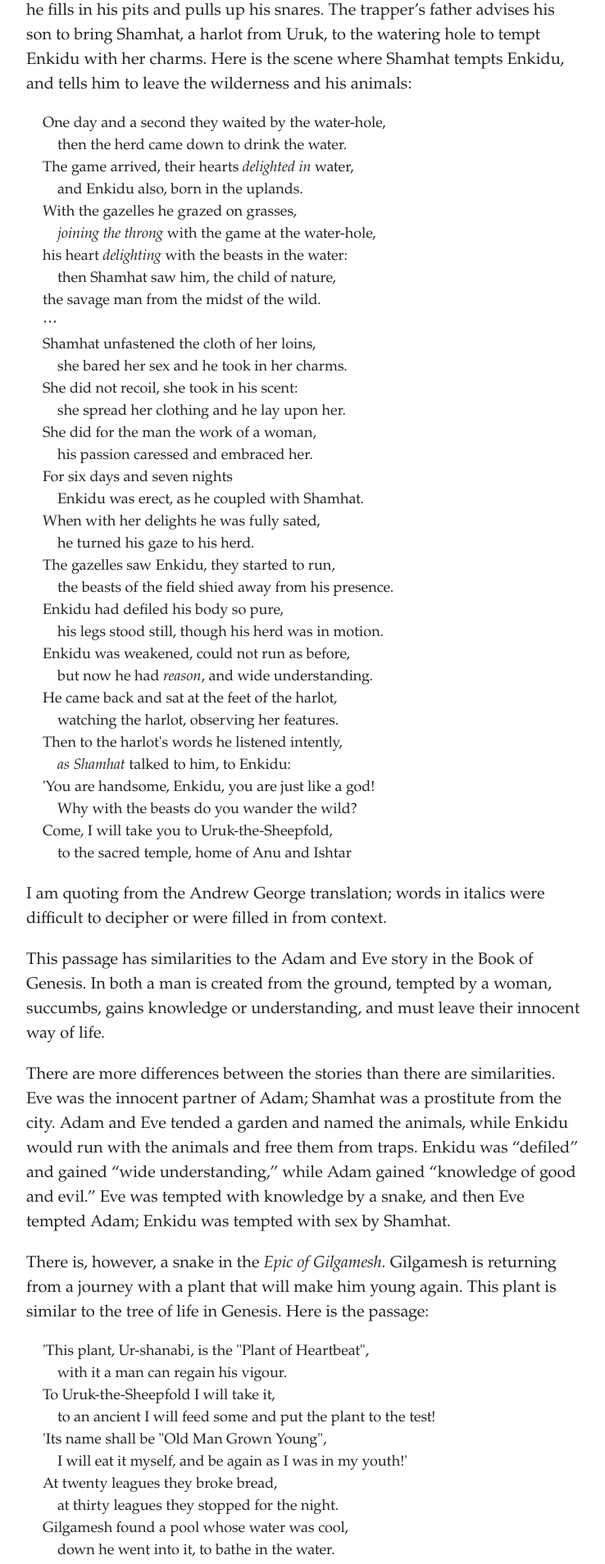
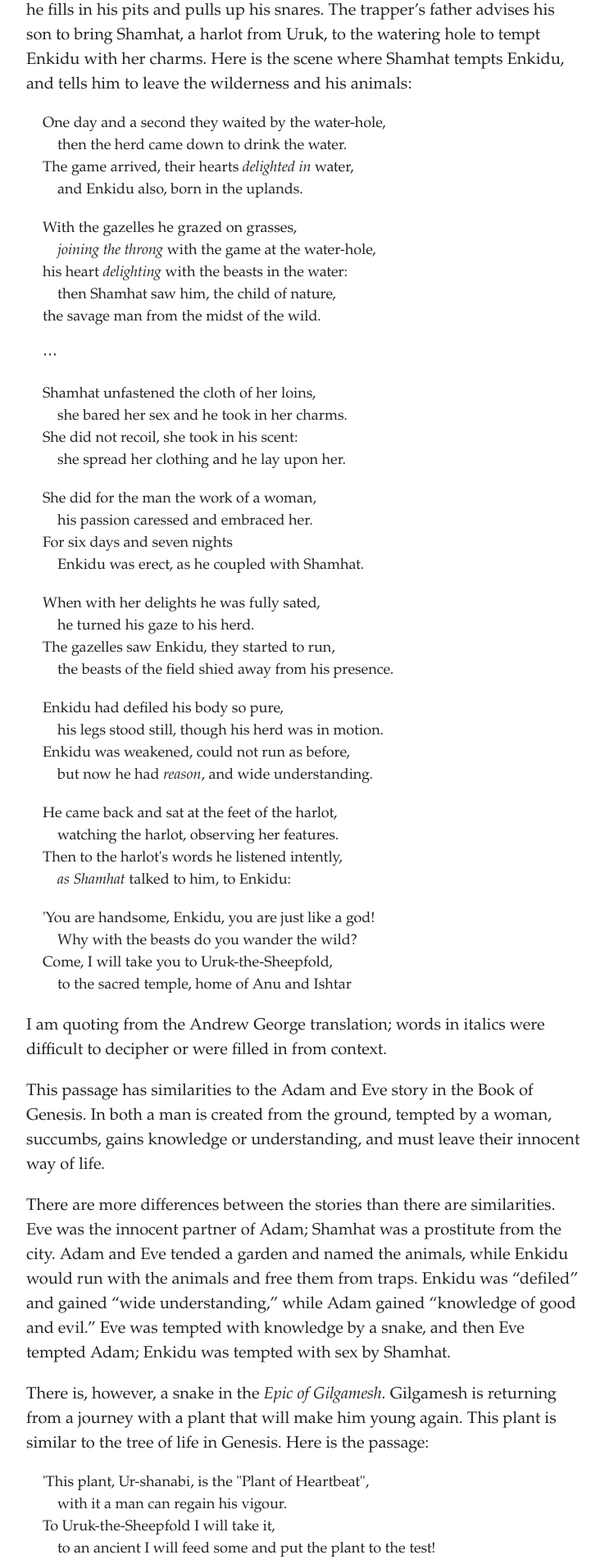
Before and after one commit to artsandmetaphysics/goodlifeodyssey, a Jekyll site: the page built from _documents/the-epic-of-gilgamesh.md, in a window 1280 px wide. Shown: the part 475-2383 px from the top of the page at 82% size, without its empty margins (268-1006 px from the left). Built offline with Jekyll 4.4.1, drawn with Linux system fonts in a browser that asks for light colours.

Commit message:
Ensure newlines are displayed in poetry

```diff
--- a/_documents/the-epic-of-gilgamesh.md
+++ b/_documents/the-epic-of-gilgamesh.md
@@ -24,32 +24,40 @@ A game trapper finds Enkidu at a watering hole, and is concerned because he fill
 <p class="indent">then the herd came down to drink the water.</p>
 <p>The game arrived, their hearts <em>delighted in</em> water,</p>
 <p class="indent">and Enkidu also, born in the uplands.</p>
+<br>
 <p>With the gazelles he grazed on grasses,</p>
 <p class="indent"><em>joining the throng</em> with the game at the water-hole,</p>
 <p>his heart <em>delighting</em> with the beasts in the water:</p>
 <p class="indent">then Shamhat saw him, the child of nature,</p>
 <p>the savage man from the midst of the wild.</p>
+<br>
 <p>⋯</p>
+<br>
 <p>Shamhat unfastened the cloth of her loins,</p>
 <p class="indent">she bared her sex and he took in her charms.</p>
 <p>She did not recoil, she took in his scent:</p>
 <p class="indent">she spread her clothing and he lay upon her.</p>
+<br>
 <p>She did for the man the work of a woman,</p>
 <p class="indent">his passion caressed and embraced her.</p>
 <p>For six days and seven nights</p>
 <p class="indent">Enkidu was erect, as he coupled with Shamhat.</p>
+<br>
 <p>When with her delights he was fully sated,</p>
 <p class="indent">he turned his gaze to his herd.</p>
 <p>The gazelles saw Enkidu, they started to run,</p>
 <p class="indent">the beasts of the field shied away from his presence.</p>
+<br>
 <p>Enkidu had defiled his body so pure,</p>
 <p class="indent">his legs stood still, though his herd was in motion.</p>
 <p>Enkidu was weakened, could not run as before,</p>
 <p class="indent">but now he had <em>reason</em>, and wide understanding.</p>
+<br>
 <p>He came back and sat at the feet of the harlot,</p>
 <p class="indent">watching the harlot, observing her features.</p>
 <p>Then to the harlot's words he listened intently,</p>
 <p class="indent"><em>as Shamhat</em> talked to him, to Enkidu:</p>
+<br>
 <p>'You are handsome, Enkidu, you are just like a god!</p>
 <p class="indent">Why with the beasts do you wander the wild?</p>
 <p>Come, I will take you to Uruk-the-Sheepfold,</p>
@@ -69,14 +77,17 @@ There is, however, a snake in the *Epic of Gilgamesh.* Gilgamesh is returning fr
 <p class="indent">with it a man can regain his vigour.</p>
 <p>To Uruk-the-Sheepfold I will take it,</p>
 <p class="indent">to an ancient I will feed some and put the plant to the test!</p>
+<br>
 <p>'Its name shall be "Old Man Grown Young",</p>
 <p class="indent">I will eat it myself, and be again as I was in my youth!'</p>
 <p>At twenty leagues they broke bread,</p>
 <p class="indent">at thirty leagues they stopped for the night.</p>
+<br>
 <p>Gilgamesh found a pool whose water was cool,</p>
 <p class="indent">down he went into it, to bathe in the water.</p>
 <p>Of the plant's fragrance a snake caught scent,</p>
 <p class="indent">came up <em>in silence</em>, and bore the plant off.</p>
+<br>
 <p>As it turned away it sloughed its skin.</p>
 <p class="indent">Then Gilgamesh sat down and wept,</p>
 <p>down his cheeks the tears were coursing.</p>
@@ -132,14 +143,17 @@ Finally, parts of Ecclesiastes are very similar to the *Epic of Gilgamesh*.  Her
 <p class="indent">When the gods created mankind,</p>
 <p>Death they dispensed to mankind,</p>
 <p class="indent">Life they kept for themselves.</p>
+<br>
 <p>'But you, Gilgamesh, let your belly be full,</p>
 <p class="indent">Enjoy yourself always by day and by night!</p>
 <p>Make merry each day,</p>
 <p class="indent">Dance and play day and night!</p>
+<br>
 <p>'Let your clothes be clean,</p>
 <p class="indent">Let your head be washed, may you bathe in water!</p>
 <p>Gaze on the child who holds your hand,</p>
 <p class="indent">Let your wife enjoy your repeated embrace!</p>
+<br>
 <p>'For such is the destiny of mortal men'</p>
 </blockquote>
 
--- a/_includes/stylesheet.css
+++ b/_includes/stylesheet.css
@@ -112,6 +112,12 @@ blockquote.poetry > p {
   margin: 0;
 }
 
+blockquote.poetry > br {
+  display: block;
+  content: "";
+  margin-top: 1rem;
+}
+
 blockquote > p.indent {
   text-indent: -1em;
 }
--- a/scripts/process.py
+++ b/scripts/process.py
@@ -29,6 +29,7 @@ def translate_markdown(lines, printer):
 def translate_quote(lines, printer):
     assert len(lines) > 0
     pruned_lines = [strip_quoting(line) for line in lines]
+    is_poetry = False
     if pruned_lines[-1][:3] in ['-- ', '== '] or pruned_lines[-1] == '==':
         last_line = pruned_lines.pop()
         citation = html.escape(last_line[3:].strip())
@@ -36,8 +37,10 @@ def translate_quote(lines, printer):
             printer('<blockquote title="{}">'.format(citation))
         elif last_line[:3] == '== ':
             printer('<blockquote title="{}" class="poetry">'.format(citation))
+            is_poetry = False
         elif last_line == '==':
             printer('<blockquote class="poetry">')
+            is_poetry = True
     else:
         printer('<blockquote>')
     for line in pruned_lines:
@@ -47,6 +50,8 @@ def translate_quote(lines, printer):
             printer('<p class="indent">' + line[2:] + '</p>')
         elif line != '':
             printer('<p>' + line + '</p>')
+        elif line == '' and is_poetry:
+            printer('<br>')
     printer('</blockquote>')
 
 
```
Also changed, not shown: _documents/ancient-egypt.md (+8 -0 lines), _documents/love-they-neighbor-as-thyself.md (+1 -1 lines), scripts/test_process.py (+17 -0 lines), _includes/stylesheet.min.css.
